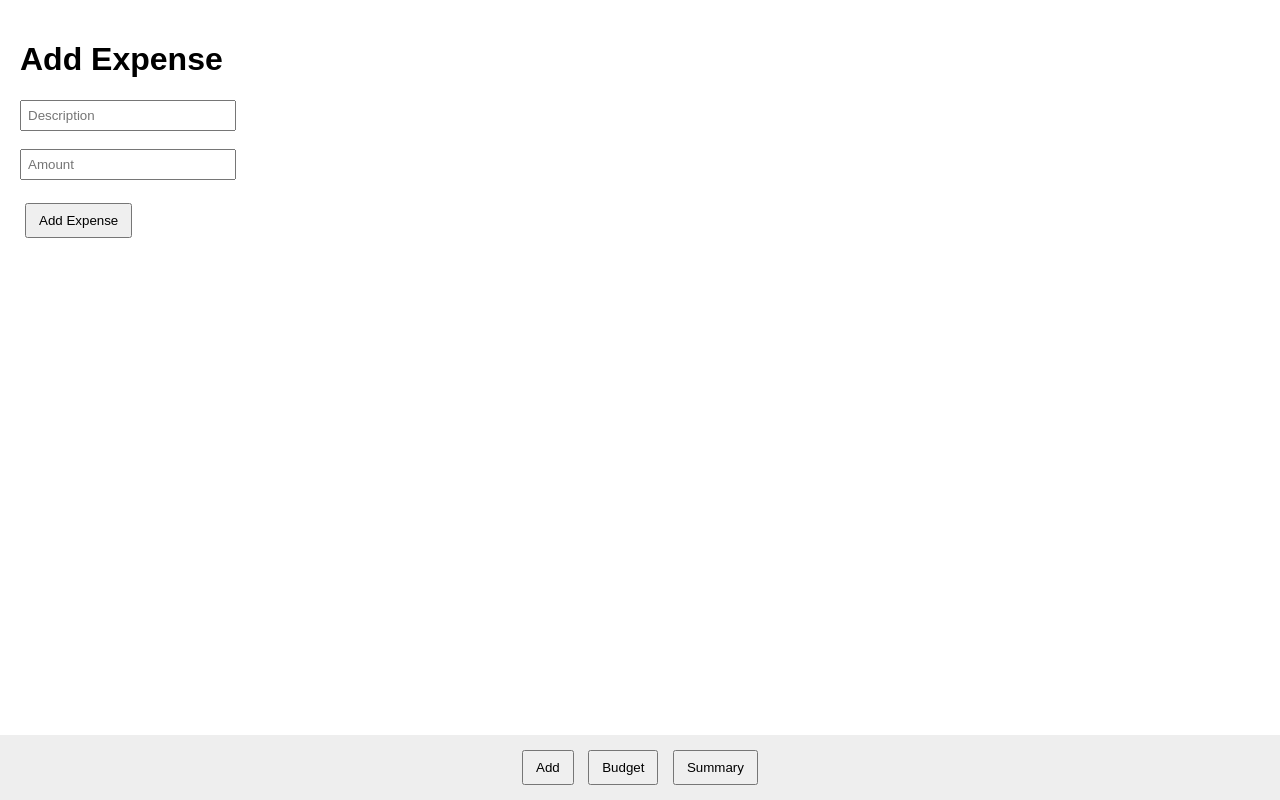
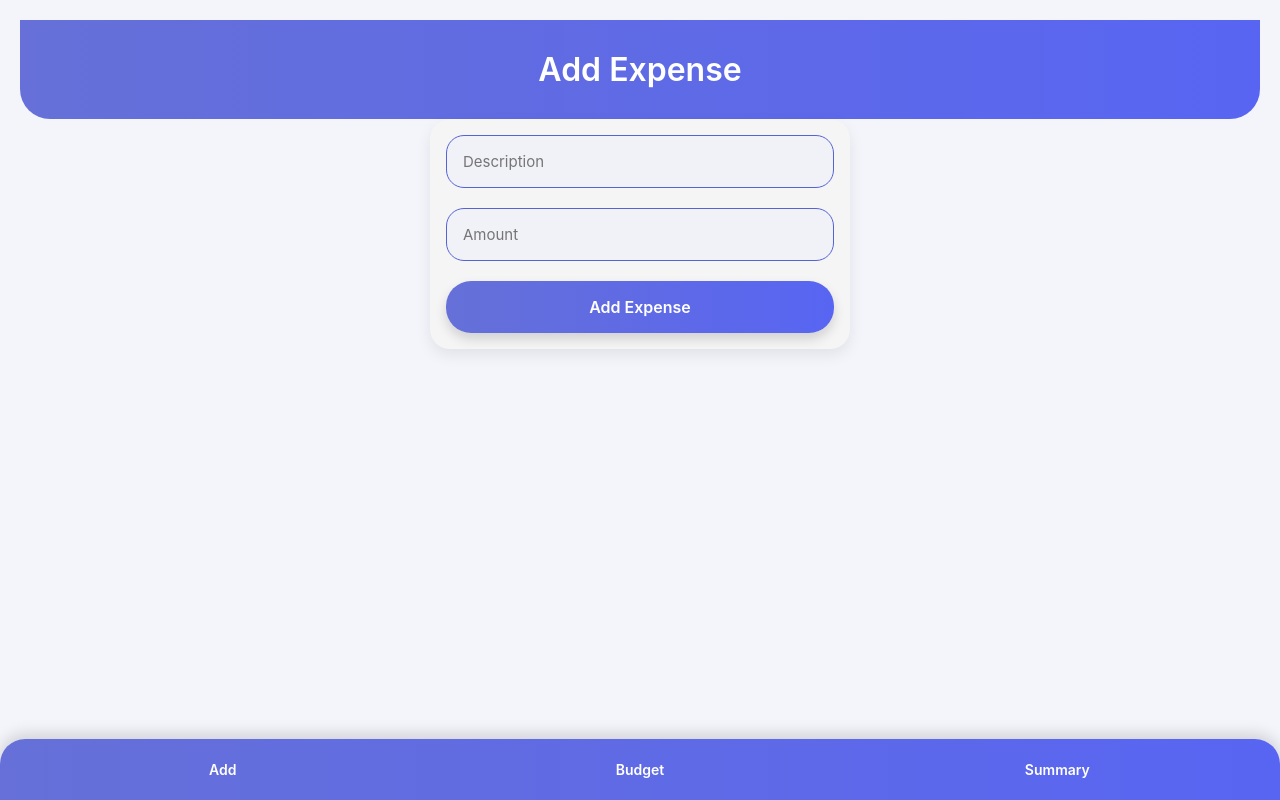
Before and after one commit to Tunasss/MSIS3033.Q21.CTTT, a Flask app: page / in a window 1280 px wide. Run offline with Flask 3, Linux system fonts and the light colour scheme.

Commit message:
them frontend

```diff
--- a/backend/static/script.js
+++ b/backend/static/script.js
@@ -1,150 +1,216 @@
+// ===== HELPERS =====
+const $ = (id) => document.getElementById(id);
+
+function formatMoney(amount) {
+    return Number(amount || 0).toLocaleString("vi-VN") + " đ";
+}
+
+function showOnly(pageId) {
+    ["addPage", "budgetPage", "summaryPage"].forEach(id => {
+        $(id).classList.add("hidden");
+    });
+    $(pageId).classList.remove("hidden");
+}
+
 // ===== NAVIGATION =====
 function showPage(page) {
-    document.getElementById("addPage").classList.add("hidden");
-    document.getElementById("budgetPage").classList.add("hidden");
-    document.getElementById("summaryPage").classList.add("hidden");
-
     if (page === "add") {
-        document.getElementById("pageTitle").innerText = "Add Expense";
-        document.getElementById("addPage").classList.remove("hidden");
+        $("pageTitle").innerText = "Add Expense";
+        showOnly("addPage");
     }
 
     if (page === "budget") {
-        document.getElementById("pageTitle").innerText = "Set Budget";
-        document.getElementById("budgetPage").classList.remove("hidden");
+        $("pageTitle").innerText = "Set Budget";
+        showOnly("budgetPage");
         loadLimits();
     }
 
     if (page === "summary") {
-        document.getElementById("pageTitle").innerText = "Summary";
-        document.getElementById("summaryPage").classList.remove("hidden");
+        $("pageTitle").innerText = "Summary";
+        showOnly("summaryPage");
         loadSummary();
         loadHistory();
     }
 }
 
-
 // ===== ADD EXPENSE =====
 async function addExpense() {
-    const description = document.getElementById("description").value;
-    const amount = document.getElementById("amount").value;
+    const description = $("description").value.trim();
+    const amount = Number($("amount").value);
 
-    if (!description || !amount) {
-        alert("Please fill all fields");
+    if (!description || isNaN(amount) || amount <= 0) {
+        alert("Invalid input");
         return;
     }
 
-    const response = await fetch("/api/expenses", {
+    try {
+        const res = await fetch("/api/expenses", {
             method: "POST",
-        headers: {
-            "Content-Type": "application/json"
-        },
-        body: JSON.stringify({
-            description: description,
-            amount: amount
-        })
+            headers: { "Content-Type": "application/json" },
+            body: JSON.stringify({ description, amount })
         });
 
-    if (response.ok) {
+        if (!res.ok) throw new Error();
+
         alert("Expense added!");
-        document.getElementById("description").value = "";
-        document.getElementById("amount").value = "";
-    } else {
+        $("description").value = "";
+        $("amount").value = "";
+    } catch (err) {
         alert("Error adding expense");
     }
 }
 
-
 // ===== LOAD LIMITS =====
 async function loadLimits() {
+    try {
         const res = await fetch("/api/limits");
         const data = await res.json();
 
-    const container = document.getElementById("limitContainer");
+        const container = $("limitContainer");
         container.innerHTML = "";
 
         const categories = Object.keys(data);
 
-    if (categories.length === 0) {
-        container.innerHTML = "No categories yet. Add expense first.";
+        if (!categories.length) {
+            container.innerText = "No categories yet.";
             return;
         }
 
+        const fragment = document.createDocumentFragment();
+
         categories.forEach(category => {
-        container.innerHTML += `
-            <div>
-                <h4>${category}</h4>
-                <input type="number" id="limit-${category}" value="${data[category] || ''}">
-                <button onclick="saveLimit('${category}')">Save</button>
-                <hr>
-            </div>
+            const card = document.createElement("div");
+            card.className = "card";
+
+            card.innerHTML = `
+                <div class="card-title">${category}</div>
+                <input type="number" id="limit-${category}"
+                       value="${data[category] || ''}"
+                       placeholder="Set limit">
+                <button>Save</button>
             `;
+
+            card.querySelector("button")
+                .addEventListener("click", () => saveLimit(category));
+
+            fragment.appendChild(card);
         });
+
+        container.appendChild(fragment);
+    } catch (err) {
+        console.error("Load limits error", err);
     }
-
+}
 
 // ===== SAVE LIMIT =====
 async function saveLimit(category) {
-    const value = document.getElementById("limit-" + category).value;
+    const value = Number($("limit-" + category).value);
+
+    if (isNaN(value) || value < 0) {
+        alert("Invalid limit");
+        return;
+    }
 
     await fetch("/api/limits", {
         method: "POST",
-        headers: {
-            "Content-Type": "application/json"
-        },
-        body: JSON.stringify({
-            category: category,
-            limit: value
-        })
+        headers: { "Content-Type": "application/json" },
+        body: JSON.stringify({ category, limit: value })
     });
 
     alert("Limit saved!");
 }
 
-
 // ===== LOAD SUMMARY =====
 async function loadSummary() {
+    try {
         const res = await fetch("/api/summary");
         const data = await res.json();
 
-    const container = document.getElementById("summaryContainer");
+        const container = $("summaryContainer");
         container.innerHTML = "";
 
+        const fragment = document.createDocumentFragment();
+
         data.categories.forEach(cat => {
-        container.innerHTML += `
-            <div>
-                <strong>${cat.category}</strong><br>
-                Spent: ${cat.spent} <br>
-                Limit: ${cat.limit ?? "No limit"} <br>
-                Status: ${cat.status}
-                <hr>
+            const percent = cat.limit > 0
+                ? Math.min((cat.spent / cat.limit) * 100, 100)
+                : 0;
+
+            let color = "#4caf50";
+            if (percent >= 100) color = "#ef4444";
+            else if (percent >= 70) color = "#f59e0b";
+
+            const card = document.createElement("div");
+            card.className = "card";
+
+            card.innerHTML = `
+                <div class="card-title">${cat.category}</div>
+                <div class="card-amount">
+                    ${formatMoney(cat.spent)}
+                    ${cat.limit ? "/ " + formatMoney(cat.limit) : ""}
                 </div>
+                ${cat.limit ? `
+                    <div class="progress">
+                        <div class="progress-bar"
+                             style="width:${percent}%; background:${color}">
+                        </div>
+                    </div>
+                ` : ""}
             `;
+
+            fragment.appendChild(card);
         });
 
-    container.innerHTML += `<h3>Total Spending: ${data.total_spending}</h3>`;
+        // total
+        const totalBar = document.createElement("div");
+        totalBar.className = "total-bar";
+        totalBar.innerHTML = `
+            <span>Total Spending</span>
+            <span>${formatMoney(data.total_spending)}</span>
+        `;
+        fragment.appendChild(totalBar);
+
+        container.appendChild(fragment);
+    } catch (err) {
+        console.error("Load summary error", err);
     }
-
+}
 
 // ===== LOAD HISTORY =====
 async function loadHistory() {
+    try {
         const res = await fetch("/api/expenses");
         const data = await res.json();
 
-    const container = document.getElementById("historyContainer");
+        const container = $("historyContainer");
         container.innerHTML = "";
 
-    if (data.length === 0) {
-        container.innerHTML = "No expenses yet.";
+        if (!data.length) {
+            container.innerText = "No expenses yet.";
             return;
         }
 
+        const fragment = document.createDocumentFragment();
+
         data.forEach(item => {
-        container.innerHTML += `
-            <div>
-                ${item.date} | ${item.description} | ${item.amount} | ${item.category}
-                <hr>
+            const card = document.createElement("div");
+            card.className = "history-card";
+
+            card.innerHTML = `
+                <div class="history-top">
+                    <div class="history-title">${item.description}</div>
+                    <div class="history-amount">${formatMoney(item.amount)}</div>
+                </div>
+                <div class="history-meta">
+                    ${new Date(item.date).toLocaleString("vi-VN")} • ${item.category}
                 </div>
             `;
+
+            fragment.appendChild(card);
         });
+
+        container.appendChild(fragment);
+    } catch (err) {
+        console.error("Load history error", err);
     }
+}
--- /dev/null
+++ b/backend/static/style.css
@@ -0,0 +1,186 @@
+/* ===== RESET ===== */
+* {
+    box-sizing: border-box;
+    margin: 0;
+    padding: 0;
+    font-family: -apple-system, BlinkMacSystemFont, sans-serif;
+}
+
+body {
+    background: #f4f5fb;
+    padding: 20px;
+    padding-bottom: 100px;
+}
+
+/* ===== HEADER CURVE ===== */
+h1 {
+    text-align: center;
+    color: white;
+    margin-top: 30px;
+    margin-bottom: 60px;
+    font-weight: 600;
+}
+
+/* ===== PAGE CONTAINER ===== */
+#addPage,
+#budgetPage,
+#summaryPage {
+    max-width: 420px;
+    margin: auto;
+}
+
+/* ===== INPUT CARD ===== */
+input {
+    width: 100%;
+    padding: 16px;
+    border-radius: 18px;
+    border: 1px solid #5563d6;
+    background: #f1f2f7;
+    margin-bottom: 20px;
+    font-size: 15px;
+}
+
+/* ===== BUTTON ===== */
+button {
+    width: 100%;
+    padding: 16px;
+    border-radius: 25px;
+    border: none;
+    background: linear-gradient(90deg, #6670d8, #5865f2);
+    color: white;
+    font-weight: 600;
+    font-size: 16px;
+    box-shadow: 0 6px 12px rgba(0,0,0,0.15);
+    cursor: pointer;
+    transition: 0.2s;
+}
+
+button:hover {
+    transform: translateY(-2px);
+}
+
+/* ===== CARD STYLE ===== */
+.card {
+    background: #f5f5f5;
+    padding: 16px;
+    border-radius: 20px;
+    margin-bottom: 18px;
+    box-shadow: 0 6px 15px rgba(0,0,0,0.08);
+}
+
+.card-title {
+    font-weight: 600;
+    margin-bottom: 8px;
+}
+
+.card-amount {
+    font-weight: 600;
+    color: #444;
+}
+
+/* ===== PROGRESS BAR ===== */
+.progress {
+    height: 8px;
+    background: #ddd;
+    border-radius: 10px;
+    margin-top: 10px;
+    overflow: hidden;
+}
+
+.progress-bar {
+    height: 100%;
+    background: #4caf50;
+    border-radius: 10px;
+}
+
+/* ===== TOTAL BAR ===== */
+.total-bar {
+    position: sticky;
+    bottom: 60px;
+    background: linear-gradient(90deg, #6670d8, #5865f2);
+    color: white;
+    padding: 15px;
+    border-radius: 12px;
+    font-weight: 600;
+    display: flex;
+    justify-content: space-between;
+    margin-top: 20px;
+}
+
+/* ===== NAV ===== */
+nav {
+    position: fixed;
+    bottom: 0;
+    left: 0;
+    right: 0;
+    background: linear-gradient(90deg, #6670d8, #5865f2);
+    display: flex;
+    justify-content: space-around;
+    padding: 14px;
+    border-top-left-radius: 25px;
+    border-top-right-radius: 25px;
+    box-shadow: 0 -5px 15px rgba(0,0,0,0.15);
+}
+
+nav button {
+    background: none;
+    color: #ffffff;
+    box-shadow: none;
+    padding: 8px;
+    font-size: 14px;
+}
+
+/* ===== HIDDEN ===== */
+.hidden {
+    display: none;
+}
+.top-header {
+    background: linear-gradient(90deg, #6670d8, #5865f2);
+    padding: 30px 20px;
+    text-align: center;
+    border-bottom-left-radius: 30px;
+    border-bottom-right-radius: 30px;
+}
+
+.top-header h1 {
+    color: white;
+    margin: 0;
+    font-weight: 600;
+}
+/* ===== HISTORY CARD ===== */
+
+.history-card {
+    background: white;
+    padding: 16px 18px;
+    border-radius: 18px;
+    margin-bottom: 14px;
+    box-shadow: 0 8px 18px rgba(0,0,0,0.06);
+    transition: 0.2s;
+}
+
+.history-card:hover {
+    transform: translateY(-2px);
+}
+
+.history-top {
+    display: flex;
+    justify-content: space-between;
+    align-items: center;
+}
+
+.history-title {
+    font-weight: 600;
+    font-size: 15px;
+}
+
+.history-amount {
+    font-weight: 700;
+    font-size: 16px;
+    color: #5865f2;
+}
+
+.history-meta {
+    margin-top: 6px;
+    font-size: 12px;
+    color: #888;
+}
--- a/backend/templates/index.html
+++ b/backend/templates/index.html
@@ -1,73 +1,55 @@
 <!DOCTYPE html>
-<html>
+<html lang="en">
 <head>
     <meta charset="UTF-8">
+    <meta name="viewport" content="width=device-width, initial-scale=1.0">
     <title>Expense App</title>
-    <style>
-        body {
-            font-family: Arial;
-            margin: 0;
-            padding: 20px;
-        }
-
-        .hidden {
-            display: none;
-        }
-
-        nav {
-            position: fixed;
-            bottom: 0;
-            left: 0;
-            right: 0;
-            background: #eee;
-            padding: 10px;
-            text-align: center;
-        }
-
-        button {
-            padding: 8px 12px;
-            margin: 5px;
-            cursor: pointer;
-        }
-
-        input {
-            padding: 6px;
-            width: 200px;
-        }
-    </style>
+    <link rel="stylesheet" href="/static/style.css">
 </head>
 
 <body>
 
+    <!-- HEADER -->
+    <header class="top-header">
         <h1 id="pageTitle">Add Expense</h1>
+    </header>
+
+    <!-- MAIN CONTENT -->
+    <main class="container">
 
         <!-- ADD PAGE -->
-<div id="addPage">
-    <input type="text" id="description" placeholder="Description"><br><br>
-    <input type="number" id="amount" placeholder="Amount"><br><br>
+        <section id="addPage" class="page">
+            <div class="card">
+                <input type="text" id="description" placeholder="Description">
+                <input type="number" id="amount" placeholder="Amount">
                 <button onclick="addExpense()">Add Expense</button>
             </div>
+        </section>
 
         <!-- BUDGET PAGE -->
-<div id="budgetPage" class="hidden">
+        <section id="budgetPage" class="page hidden">
             <div id="limitContainer"></div>
-</div>
+        </section>
 
         <!-- SUMMARY PAGE -->
-<div id="summaryPage" class="hidden">
+        <section id="summaryPage" class="page hidden">
             <div id="summaryContainer"></div>
-    <hr>
+
+            <div class="history-block">
                 <h3>History</h3>
                 <div id="historyContainer"></div>
             </div>
+        </section>
 
-<nav>
+    </main>
+
+    <!-- NAVIGATION -->
+    <nav class="bottom-nav">
         <button onclick="showPage('add')">Add</button>
         <button onclick="showPage('budget')">Budget</button>
         <button onclick="showPage('summary')">Summary</button>
     </nav>
 
-<!-- IMPORT JAVASCRIPT -->
     <script src="/static/script.js"></script>
 
 </body>
```
Lines whose indentation alone changed are shown as unchanged.
